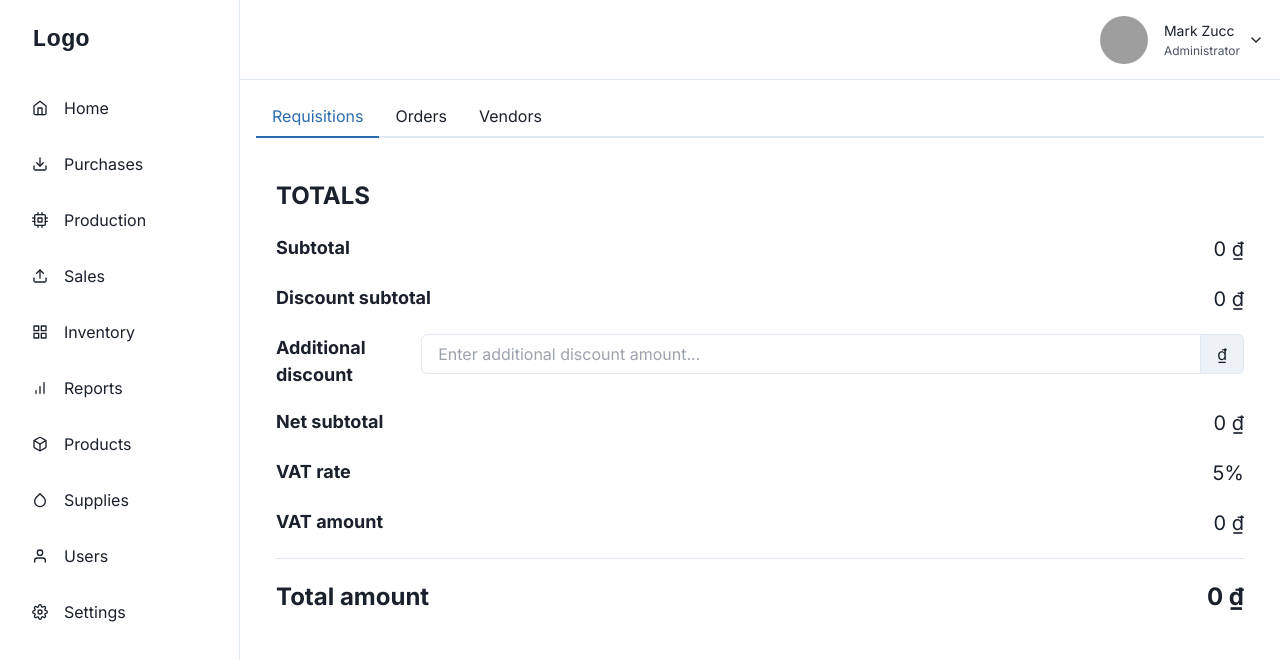
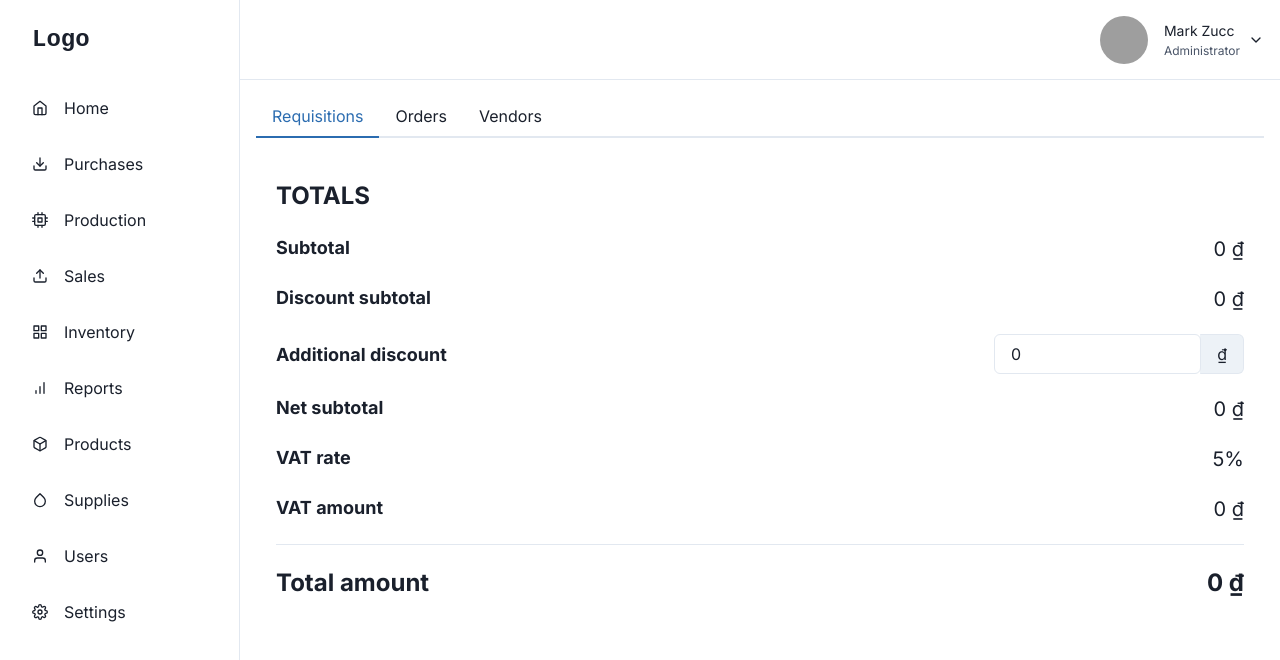
Before and after one commit to phihungha/scm-system-web, a Next.js app: page /purchases/orders/1 in a window 1280 px wide. Shown: the top 660 px of the page. Built offline with nearby package versions, Linux system fonts and the light colour scheme; grey boxes are pictures that could not be loaded.

Commit message:
Use number input for discount amount

```diff
--- a/app/components/nav.tsx
+++ b/app/components/nav.tsx
@@ -67,7 +67,7 @@ const navbarItems = [
   { href: '/purchases/orders', name: 'Purchases', icon: FiDownload },
   { href: '/production/orders', name: 'Production', icon: FiCpu },
   { href: '/sales/orders', name: 'Sales', icon: FiUpload },
-  { href: '/inventory/stock', name: 'Inventory', icon: FiGrid },
+  { href: '/inventory/productStock', name: 'Inventory', icon: FiGrid },
   { href: '/reports/sales', name: 'Reports', icon: FiBarChart },
   { href: '/products', name: 'Products', icon: FiBox },
   { href: '/supplies', name: 'Supplies', icon: FiDroplet },
--- a/app/purchases/orders/[id]/page.tsx
+++ b/app/purchases/orders/[id]/page.tsx
@@ -1,3 +1,5 @@
+'use client';
+
 import { OrderItemEditCardProps } from '@/app/components/item-cards';
 import {
   BigTotalValueRow,
@@ -13,7 +15,6 @@ import {
   CardBody,
   Flex,
   Image,
-  Input,
   InputGroup,
   InputRightAddon,
   NumberDecrementStepper,
@@ -57,18 +58,22 @@ export default function PurchaseOrderDetailsPage() {
                 value={CurrencyFormat.format(discountSubtotal).toString()}
               />
 
-              <Flex justify="space-between">
+              <Flex justify="space-between" align="center">
                 <Text fontSize="lg" fontWeight={'bold'}>
                   Additional discount
                 </Text>
-                <InputGroup>
-                  <Input
-                    as={Input}
-                    placeholder="Enter additional discount amount..."
+                <InputGroup w={250}>
+                  <NumberInput
                     id="additional-discount"
                     name="additional-discount"
-                    onChange={(e) => setAdditionalDiscount(+e.target.value)}
-                  />
+                    allowMouseWheel
+                    min={0}
+                    step={10000}
+                    value={additionalDiscount}
+                    onChange={(_, value) => setAdditionalDiscount(value)}
+                  >
+                    <NumberInputField />
+                  </NumberInput>
                   <InputRightAddon>{currencySymbol}</InputRightAddon>
                 </InputGroup>
               </Flex>
```
